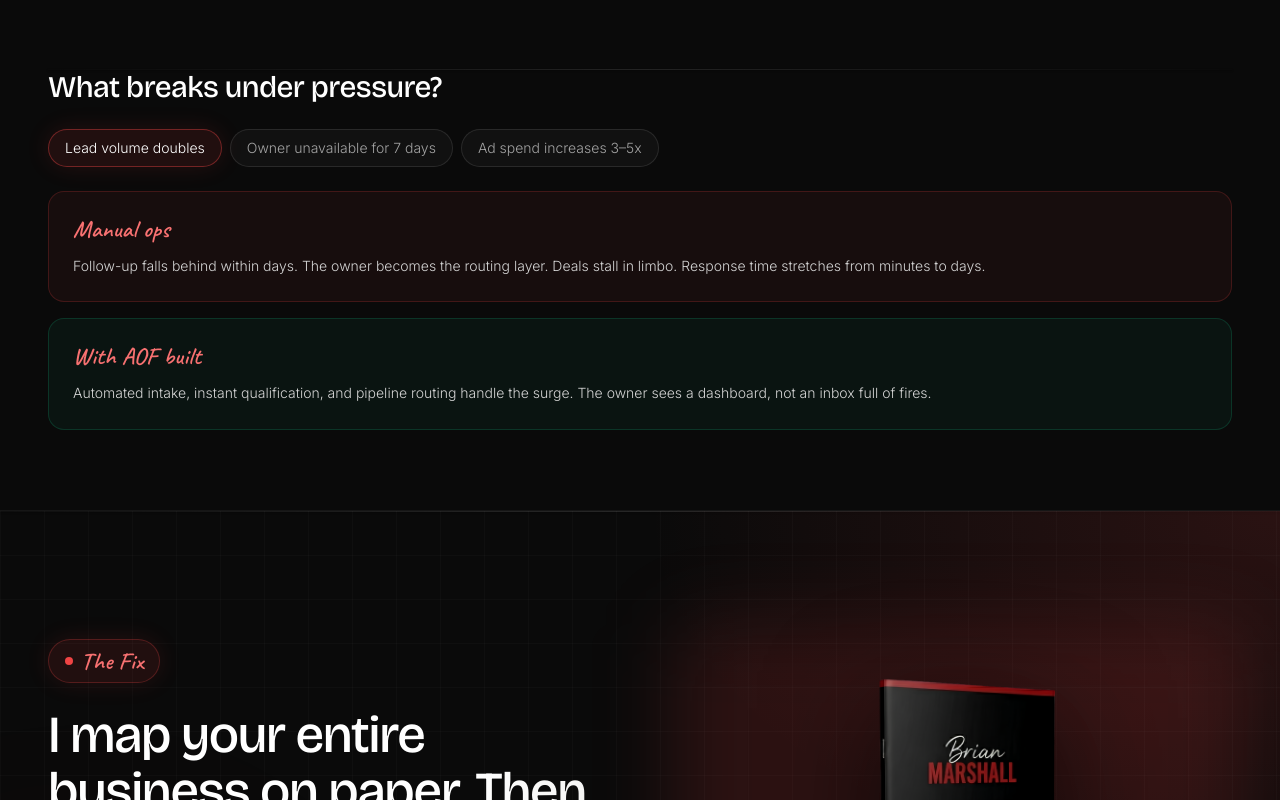
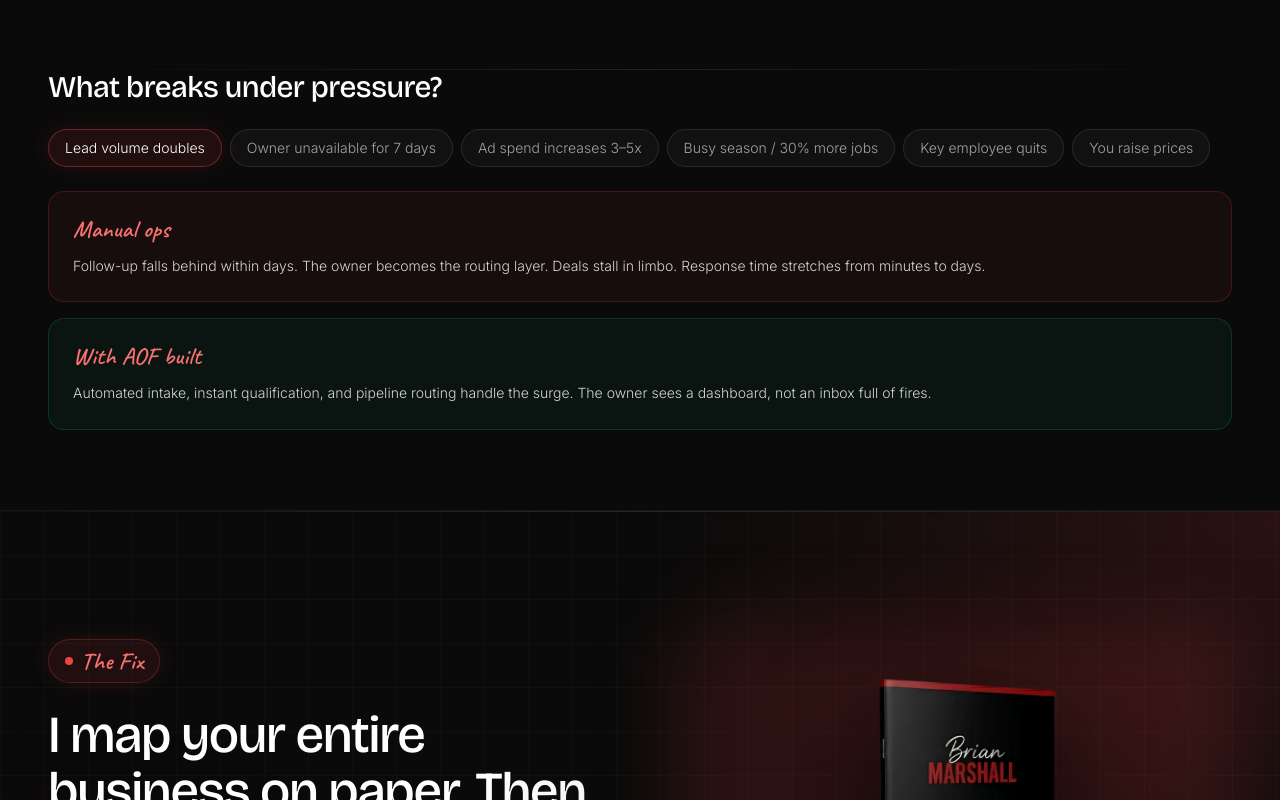
Before and after one commit to TheMarshall7/Brian-Marshall, a React (Vite) app: page / in a window 1280 px wide. Shown: the part 1820-2620 px from the top of the page. Built offline with nearby package versions, Linux system fonts and the light colour scheme; no server answers; some icons are missing.

Commit message:
Add stress-test scenarios and AOF cover to the process section.
Three new What breaks under pressure cases and the flat Master Audit preview under How it works subheadline on Home.

```diff
--- a/src/constants/aofMasterAudit.ts
+++ b/src/constants/aofMasterAudit.ts
@@ -282,6 +282,30 @@ export const WHAT_BREAKS_SCENARIOS: WhatBreaksScenario[] = [
     aofHandles:
       'Speed-to-lead infrastructure and sequenced follow-up capture the extra volume. Economics are mapped before spend scales.',
   },
+  {
+    id: 'busy-season',
+    label: 'Busy season / 30% more jobs',
+    manualBreaks:
+      'Scheduling and comms collapse under the load. Confirmations slip, crews double-booked, customers chase updates. The owner becomes dispatch and customer service at once.',
+    aofHandles:
+      'Automated routing and sequenced comms keep jobs moving without you in every thread. Capacity is visible before you say yes to the next booking.',
+  },
+  {
+    id: 'key-hire',
+    label: 'Key employee quits',
+    manualBreaks:
+      'Tribal knowledge walks out the door. Nobody knows the handoffs, the exceptions, or who owns what. Quality and speed drop until you rebuild from memory.',
+    aofHandles:
+      'Documented workflows live in the blueprint, not in one person\'s head. New hires onboard into a system with clear stages, owners, and triggers.',
+  },
+  {
+    id: 'price-increase',
+    label: 'You raise prices',
+    manualBreaks:
+      'Leads need more nurture but conversion drops. Longer sales cycles expose weak follow-up. Margin looks better on paper while pipeline velocity stalls.',
+    aofHandles:
+      'Economics and follow-up are mapped to margin before the price change ships. Sequences match buyer hesitation so higher prices do not kill close rate.',
+  },
 ]
 
 export const AOF_TEASER_BULLETS = AOF_MASTER_BLOCKS.slice(0, 6).map((b) => ({
--- a/src/pages/Home.tsx
+++ b/src/pages/Home.tsx
@@ -3,6 +3,7 @@ import { Link } from 'react-router-dom'
 import { HOME_CONTACT, HOME_HERO, HOME_META } from '../constants/homeContent'
 import { STRATEGY_CALL_PATH } from '../constants/site'
 import CaseStudyMediaBand from '../components/CaseStudyMediaBand'
+import AofDocumentCover from '../components/aof/AofDocumentCover'
 import AofRiskReversal from '../components/aof/AofRiskReversal'
 import WhatBreaksInteractive from '../components/aof/WhatBreaksInteractive'
 import AofOfferSection from '../components/home/AofOfferSection'
@@ -204,6 +205,12 @@ export default function Home() {
                   {processCopy.subheadline}
                 </p>
               ) : null}
+              <AofDocumentCover
+                variant="flat"
+                size="md"
+                className="mt-8 md:justify-start"
+                alt="AOF Master Audit deliverable preview"
+              />
             </div>
             <div className="story-rail lg:col-span-5 lg:pt-2">
               {processCopy.rungs.map((rung, i) => (
```
